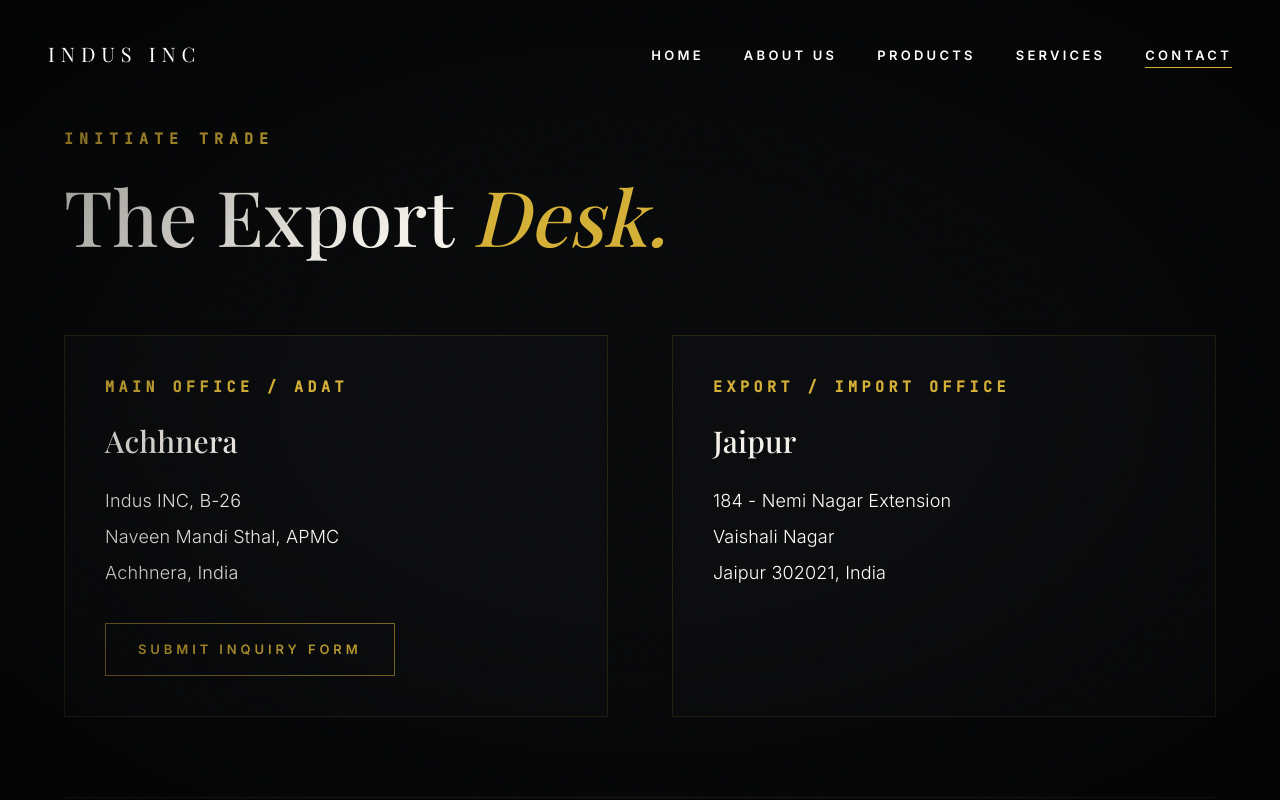
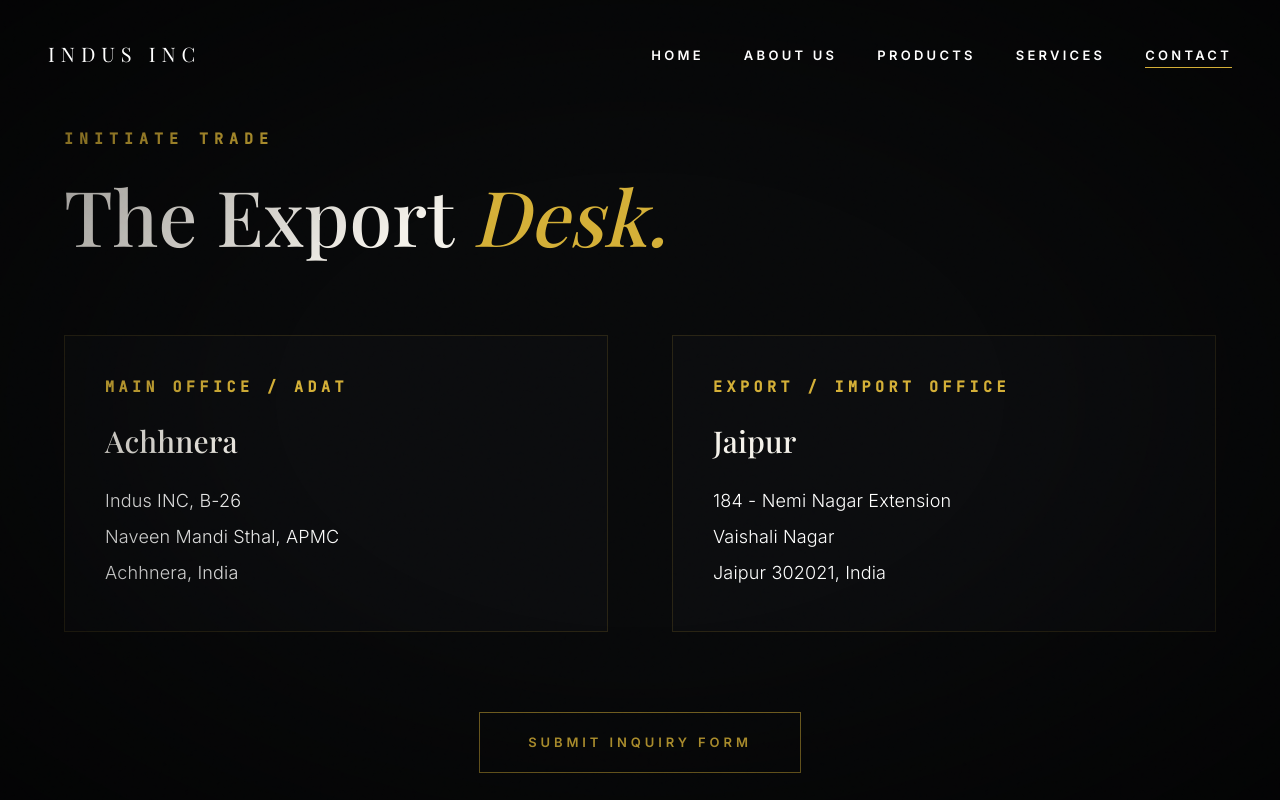
Before and after one commit to XxMySelfNooBxX/INDUS-V2, a Next.js app: page /contact in a window 1280 px wide. Shown: the top 800 px of the page. Built offline with nearby package versions, Linux system fonts and the light colour scheme; no server answers.

Commit message:
style: move InquiryModal out of the office card and center it below the grid

```diff
--- a/src/app/contact/page.tsx
+++ b/src/app/contact/page.tsx
@@ -13,19 +13,14 @@
         </h1>
 
         <div className="grid md:grid-cols-2 gap-16 mb-20">
-          <div className="p-10 border border-champagne/15 bg-obsidian-2/50 backdrop-blur-sm flex flex-col justify-between">
-            <div>
+          <div className="p-10 border border-champagne/15 bg-obsidian-2/50 backdrop-blur-sm">
             <p className="font-mono text-[15px] font-semibold tracking-[0.3em] text-champagne uppercase mb-6">Main Office / Adat</p>
             <h3 className="font-serif text-3xl font-medium mb-6">Achhnera</h3>
-              <p className="font-sans text-white leading-loose text-lg mb-8">
+            <p className="font-sans text-white leading-loose text-lg">
               Indus INC, B-26<br/>
               Naveen Mandi Sthal, APMC<br/>
               Achhnera, India
             </p>
-            </div>
-            <div>
-              <InquiryModal />
-            </div>
           </div>
           <div className="p-10 border border-champagne/15 bg-obsidian-2/50 backdrop-blur-sm">
             <p className="font-mono text-[15px] font-semibold tracking-[0.3em] text-champagne uppercase mb-6">Export / Import Office</p>
@@ -36,6 +31,10 @@
               Jaipur 302021, India
             </p>
           </div>
+        </div>
+
+        <div className="flex justify-center mb-20">
+          <InquiryModal buttonClassName="inline-block border border-champagne/60 px-12 py-5 text-[13px] font-semibold tracking-[0.3em] uppercase hover:bg-champagne hover:text-obsidian transition-all duration-500 text-champagne" />
         </div>
 
         <div className="text-center py-20 border-t border-alabaster/10 mt-20">
```
Lines whose indentation alone changed are shown as unchanged.
